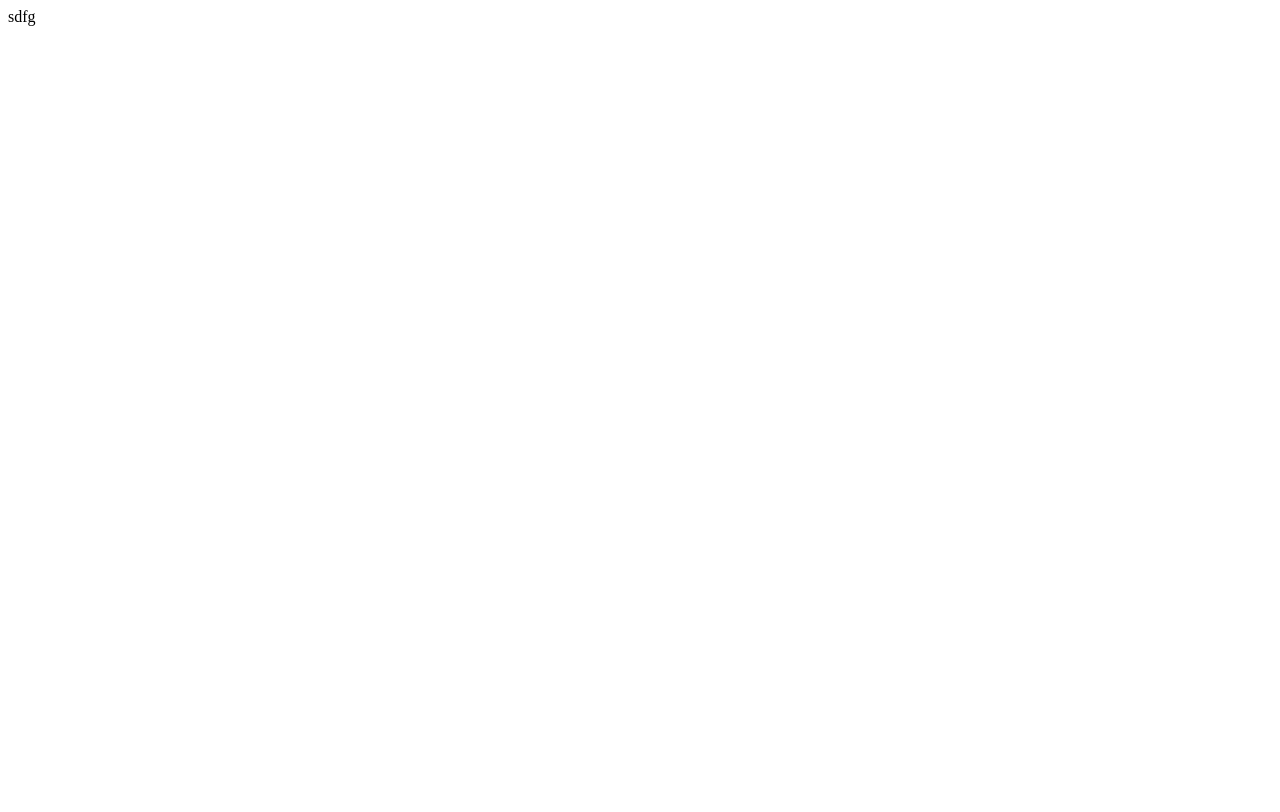
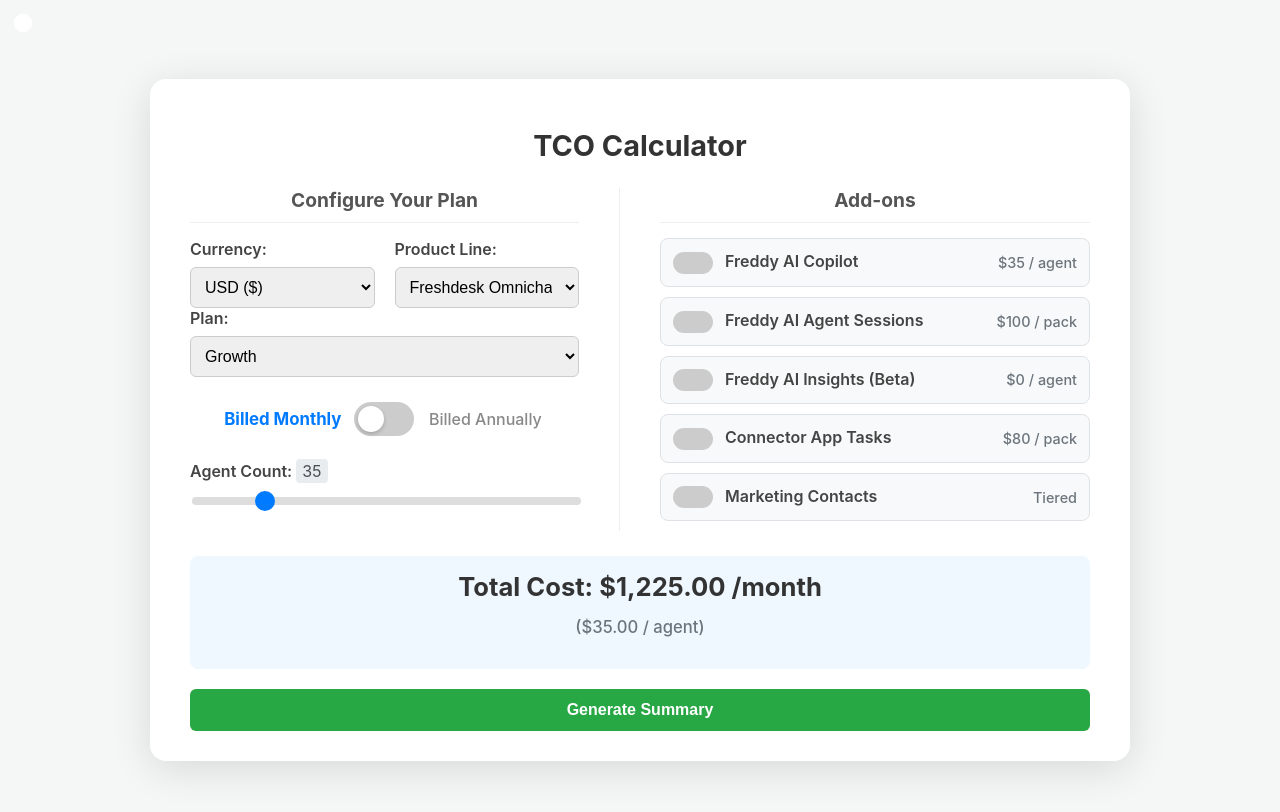
Before and after one commit to Jish-Sadan/FD_TCO_Calculator, a plain HTML site: page index.html in a window 1280 px wide. Drawn offline with Linux system fonts and the light colour scheme.

Commit message:
Update index.html

```diff
--- a/index.html
+++ b/index.html
@@ -1 +1,115 @@
-sdfg
+<!DOCTYPE html>
+<html lang="en">
+<head>
+    <meta charset="UTF-8">
+    <meta name="viewport" content="width=device-width, initial-scale=1.0">
+    <title>TCO Calculator</title>
+    <link rel="stylesheet" href="style.css">
+</head>
+<body>
+
+    <div class="calculator">
+        <h1>TCO Calculator</h1>
+
+        <div class="main-grid">
+            <div class="config-column">
+                <h2>Configure Your Plan</h2>
+                <div class="controls-grid">
+                    <div>
+                        <label for="currency">Currency:</label>
+                        <select id="currency">
+                            <option value="USD">USD ($)</option>
+                            <option value="EUR">EUR (€)</option>
+                            <option value="GBP">GBP (£)</option>
+                            <option value="INR">INR (₹)</option>
+                        </select>
+                    </div>
+                    <div>
+                        <label for="product">Product Line:</label>
+                        <select id="product">
+                            <option value="FD_Omni">Freshdesk Omnichannel</option>
+                            <option value="FD">Freshdesk Support Desk</option>
+                            <option value="FC">Freshchat</option>
+                        </select>
+                    </div>
+                </div>
+
+                <label for="plan">Plan:</label>
+                <select id="plan">
+                    <option value="Growth">Growth</option>
+                    <option value="Pro">Pro</option>
+                    <option value="Enterprise">Enterprise</option>
+                </select>
+
+                <div class="toggle-container">
+                    <span id="billingMonthlyLabel" class="active-billing-label">Billed Monthly</span>
+                    <label class="switch">
+                        <input type="checkbox" id="billingToggle">
+                        <span class="slider round"></span>
+                    </label>
+                    <span id="billingAnnualLabel">Billed Annually</span>
+                </div>
+
+                <label for="agentCount">Agent Count: <span id="agentCountValue">35</span></label>
+                <input type="range" id="agentCount" value="35" min="1" max="200">
+            </div>
+
+            <div class="addons-column">
+                <h2 class="addons-title">Add-ons</h2>
+                <div class="addon-toggle">
+                    <input type="checkbox" id="aiCopilot">
+                    <label for="aiCopilot">Freddy AI Copilot</label>
+                    <div class="addon-price" id="copilotPriceDisplay">$35 / agent</div>
+                </div>
+
+                <div class="addon-toggle">
+                    <input type="checkbox" id="aiAgent">
+                    <label for="aiAgent">Freddy AI Agent Sessions</label>
+                    <div class="addon-price">$100 / pack</div>
+                </div>
+                <div id="botSessionsContainer" class="hidden">
+                    <label for="botSessionPacks">Number of Session Packs</label>
+                    <input type="number" id="botSessionPacks" value="1" min="0">
+                </div>
+
+                <div class="addon-toggle">
+                    <input type="checkbox" id="aiInsights">
+                    <label for="aiInsights">Freddy AI Insights (Beta)</label>
+                    <div class="addon-price">$0 / agent</div>
+                </div>
+
+                <div class="addon-toggle">
+                    <input type="checkbox" id="connectorTasksToggle">
+                    <label for="connectorTasksToggle">Connector App Tasks</label>
+                    <div class="addon-price">$80 / pack</div>
+                </div>
+                <div id="connectorTasksContainer" class="hidden">
+                    <label for="connectorTasks">Monthly Tasks: <span id="connectorTasksValue">5000</span></label>
+                    <input type="range" id="connectorTasks" value="5000" min="0" max="50000" step="5000">
+                </div>
+
+                <div class="addon-toggle">
+                    <input type="checkbox" id="marketingContactsToggle">
+                    <label for="marketingContactsToggle">Marketing Contacts</label>
+                    <div class="addon-price">Tiered</div>
+                </div>
+                <div id="marketingContactsContainer" class="hidden">
+                    <label for="marketingContacts">Number of Contacts: <span id="marketingContactsValue">10000</span></label>
+                    <input type="range" id="marketingContacts" value="10000" min="0" max="100000" step="1000">
+                </div>
+            </div>
+        </div>
+
+        <div class="result">
+            <h2>Total Cost: <span id="currencySymbol">$</span><span id="totalCost">0.00</span> <span id="billingFrequency">/month</span></h2>
+            <p class="price-per-agent">(<span id="currencySymbolAgent">$</span><span id="pricePerAgent">0.00</span> / agent)</p>
+        </div>
+
+        <button id="summaryBtn">Generate Summary</button>
+    </div>
+
+    <div id="summaryModal" class="modal"><div class="modal-content"><span class="close-button">&times;</span><h2>Configuration Summary</h2><div id="summaryDetails"></div></div></div>
+
+    <script src="script.js"></script>
+</body>
+</html>
```
